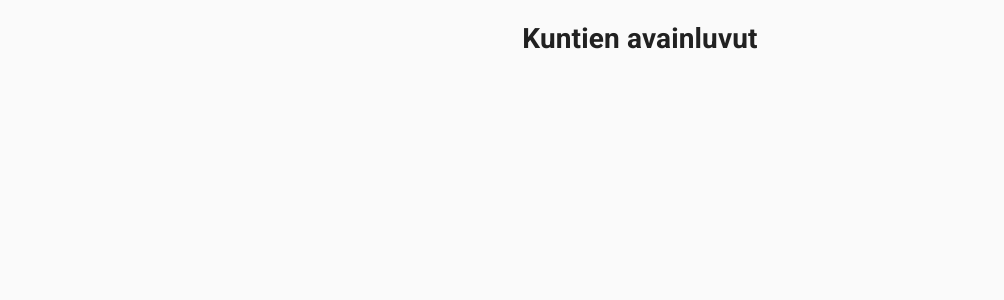
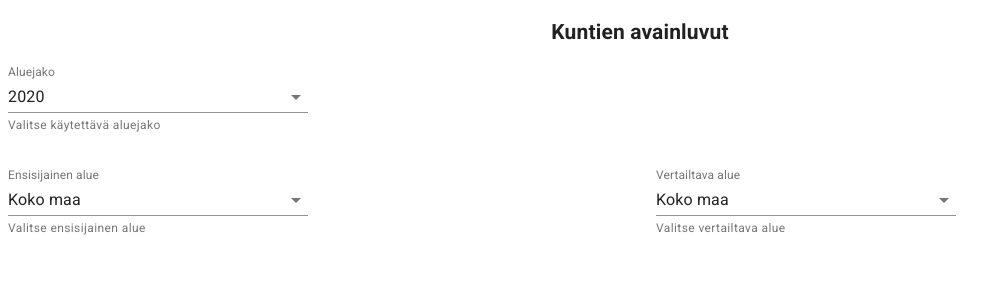
Before and after one commit to VillePakarinen/KeyFigures, a React (Create React App) app: page / in a window 1280 px wide. Shown: the top 300 px of the page, without its empty margins (0-1004 px from the left). Built offline with nearby package versions, Linux system fonts and the light colour scheme.

Commit message:
Added selection boxes and translations

```diff
--- a/src/components/header/Header.tsx
+++ b/src/components/header/Header.tsx
@@ -1,15 +1,136 @@
-import React from "react";
+import React, { useState } from "react";
 import { FormattedMessage } from "react-intl";
+import FormControl from "@material-ui/core/FormControl";
+import InputLabel from "@material-ui/core/InputLabel";
+import Select from "@material-ui/core/Select";
+import Grid from "@material-ui/core/Grid";
+import {
+  makeStyles,
+  Theme,
+  createStyles,
+  FormHelperText
+} from "@material-ui/core";
 
 interface Props {}
 
+const useStyles = makeStyles((theme: Theme) =>
+  createStyles({
+    root: {
+      flexGrow: 1
+    },
+    formControl: {
+      margin: theme.spacing(1),
+      minWidth: 120,
+      maxWidth: 300,
+      display: "flex",
+      flexGrow: 1
+    }
+  })
+);
+
 const Header: React.FC<Props> = props => {
+  const classes = useStyles();
+
+  const [regionalZone, setRegionalZone] = useState("");
+
+  const handleChange = (
+    event: React.ChangeEvent<{
+      name?: string | undefined;
+      value: unknown;
+    }>
+  ) => {
+    setRegionalZone(event.target.value as string);
+  };
+
   return (
-    <div>
-      <h1>
-        <FormattedMessage id="app-name" defaultMessage="Kuntien avainluvut" />
-      </h1>
-    </div>
+    <section className={classes.root}>
+      <Grid container spacing={2}>
+        <Grid item xs={12}>
+          <h1>
+            <FormattedMessage
+              id="app-name"
+              defaultMessage="Kuntien avainluvut"
+            />
+          </h1>
+          <FormControl className={classes.formControl}>
+            <InputLabel id="regional-zone-label" htmlFor="regional-zone-select">
+              <FormattedMessage
+                id="regional-time-period"
+                defaultMessage="Aluejako"
+              />
+            </InputLabel>
+            <Select
+              native
+              id="regional-zone-select"
+              value={regionalZone}
+              onChange={handleChange}
+            >
+              <option value="2020">2020</option>
+              <option value="2019">2019</option>
+            </Select>
+            <FormHelperText>
+              <FormattedMessage
+                id="regional-time-period-helper"
+                defaultMessage="Valitse käytettävä aluejako"
+              />
+            </FormHelperText>
+          </FormControl>
+        </Grid>
+        <Grid item xs={6}>
+          <FormControl className={classes.formControl}>
+            <InputLabel id="primary-zone-label" htmlFor="primary-zone-select">
+              <FormattedMessage
+                id="primary-region"
+                defaultMessage="Ensisijainen alue"
+              />
+            </InputLabel>
+            <Select
+              native
+              id="primary-zone-select"
+              value={function() {}}
+              onChange={function() {}}
+            >
+              <option value="SSS">Koko maa</option>
+              <option value="010">Akaa</option>
+            </Select>
+            <FormHelperText>
+              <FormattedMessage
+                id="primary-region-helper"
+                defaultMessage="Valitse ensisijainen alue"
+              />
+            </FormHelperText>
+          </FormControl>
+        </Grid>
+        <Grid item xs={6}>
+          <FormControl className={classes.formControl}>
+            <InputLabel
+              id="secondary-zone-label"
+              htmlFor="secondary-zone-select"
+            >
+              <FormattedMessage
+                id="secondary-region"
+                defaultMessage="Vertailtava alue"
+              />
+            </InputLabel>
+            <Select
+              native
+              id="secondary-zone-select"
+              value={function() {}}
+              onChange={function() {}}
+            >
+              <option value="SSS">Koko maa</option>
+              <option value="010">Akaa</option>
+            </Select>
+            <FormHelperText>
+              <FormattedMessage
+                id="secondary-region-helper"
+                defaultMessage="Valitse vertailtava alue"
+              />
+            </FormHelperText>
+          </FormControl>
+        </Grid>
+      </Grid>
+    </section>
   );
 };
 
--- a/src/i18n/strings/en.ts
+++ b/src/i18n/strings/en.ts
@@ -3,6 +3,12 @@ import { LOCALES } from "../locales";
 export default {
   [LOCALES.ENGLISH]: {
     "app-name": "Municipal key figures",
-    "app-general-error": "Something went wrong"
+    "app-general-error": "Something went wrong",
+    "regional-time-period": "Regional zone",
+    "regional-time-period-helper": "Select regional zone",
+    "primary-region": "Primary region",
+    "primary-region-helper": "Select primary region",
+    "secondary-region": "Secondary region",
+    "secondary-region-helper": "Select an area to compare to"
   }
 };
--- a/src/i18n/strings/fi.ts
+++ b/src/i18n/strings/fi.ts
@@ -3,6 +3,12 @@ import { LOCALES } from "./../locales";
 export default {
   [LOCALES.FINNISH]: {
     "app-name": "Kuntien avainluvut",
-    "app-general-error": "Jotain meni pieleen"
+    "app-general-error": "Jotain meni pieleen",
+    "regional-time-period": "Aluejako",
+    "regional-time-period-helper": "Valitse käytettävä aluejako",
+    "primary-region": "Ensisijainen alue",
+    "primary-region-helper": "Valitse ensisijainen alue",
+    "secondary-region": "Vertailtava alue",
+    "secondary-region-helper": "Valitse vertailtava alue"
   }
 };
--- a/src/i18n/strings/sv.ts
+++ b/src/i18n/strings/sv.ts
@@ -3,6 +3,12 @@ import { LOCALES } from "./../locales";
 export default {
   [LOCALES.SWEDISH]: {
     "app-name": "Kommunala nyckeltal",
-    "app-general-error": "Något gick fel"
+    "app-general-error": "Något gick fel",
+    "regional-time-period": "Region",
+    "regional-time-period-helper": "Välj den region du vill använda",
+    "primary-region": "Primärregionen",
+    "primary-region-helper": "Välj primärregionen",
+    "secondary-region": "Jämförelseområde",
+    "secondary-region-helper": "Välj ett område att jämföra"
   }
 };
--- /dev/null
+++ b/src/theme.ts
@@ -0,0 +1,21 @@
+import { createMuiTheme } from "@material-ui/core/styles";
+import { red } from "@material-ui/core/colors";
+
+const theme = createMuiTheme({
+  palette: {
+    primary: {
+      main: "#556cd6"
+    },
+    secondary: {
+      main: "#19857b"
+    },
+    error: {
+      main: red.A400
+    },
+    background: {
+      default: "#fff"
+    }
+  }
+});
+
+export default theme;
```
Also changed, not shown: src/App.tsx (+5 -3 lines).
